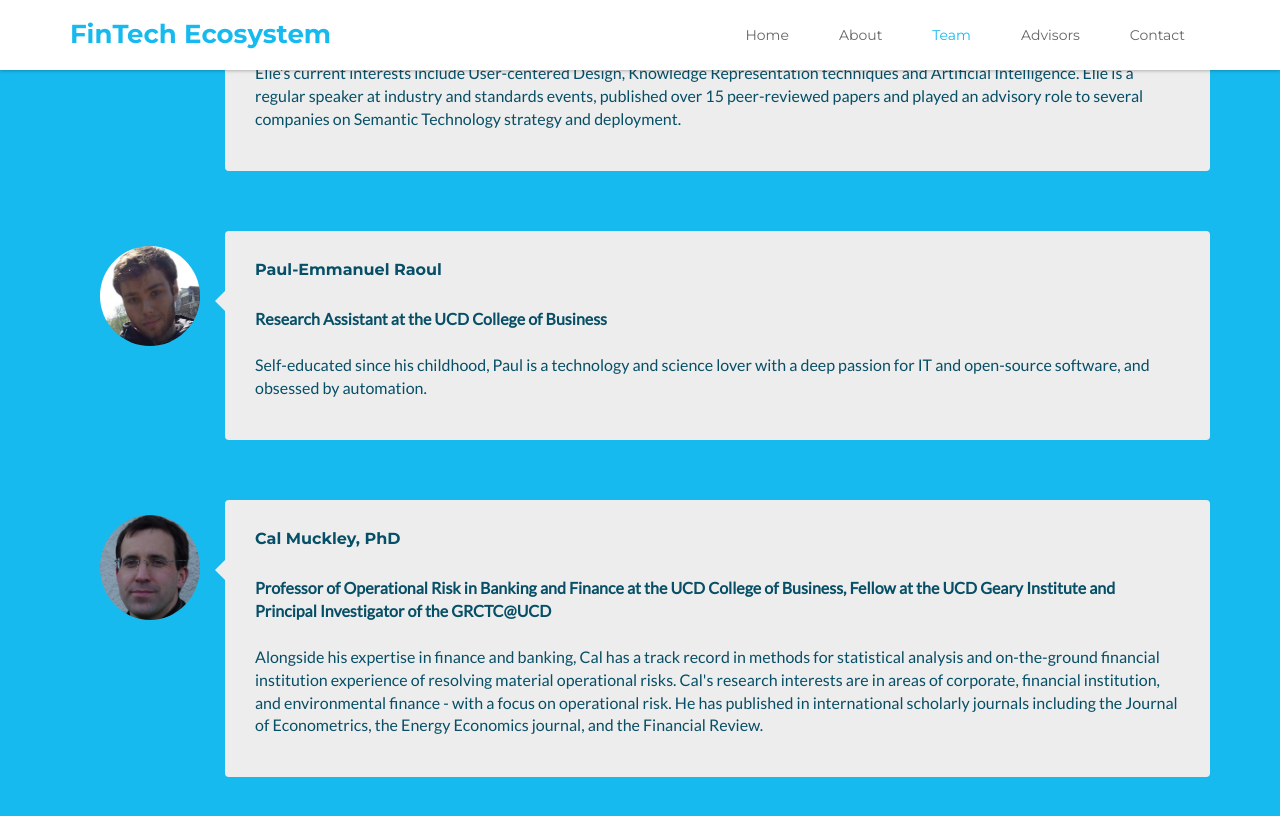
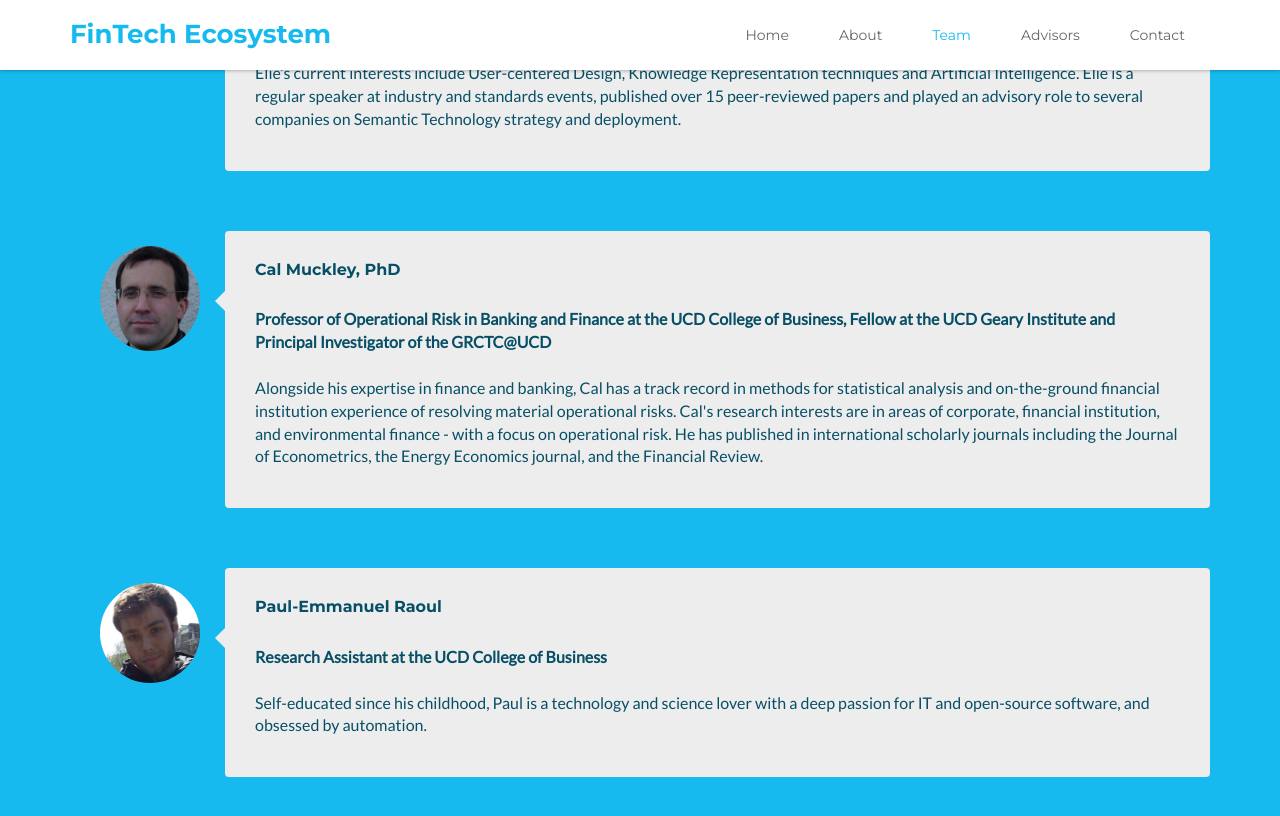
Before and after one commit to FinTechEcosystem/FinTechEcosystem, a Jekyll site: the page built from index.html, in a window 1280 px wide and 900 px high, scrolled down 1580 px. Shown: the top 816 px of the window. Built offline with Jekyll 4.4.1, drawn with Linux system fonts in a browser that asks for light colours; some of the changed lines change nothing that is shown.

Commit message:
Update team.yml

```diff
--- a/_data/team.yml
+++ b/_data/team.yml
@@ -2,10 +2,10 @@
   img: elie_abi-lahoud.png
   bio: <b>Senior Researcher at the UCD College of Business, Fellow of the GRCTC@UCD and Founder of PragmaK Ltd. </b> <br> <br> At the crossroads of Technology, Finance and Law, Elie is passionate about pragmatic innovation. With a combined academic, startup and standards background, Elie identifies opportunities to innovate and translates user needs into technology that generates value. Elie’s current interests include User-centered Design, Knowledge Representation techniques and Artificial Intelligence. Elie is a regular speaker at industry and standards events, published over 15 peer-reviewed papers and played an advisory role to several companies on Semantic Technology strategy and deployment.
 
+- name: Cal Muckley, PhD
+  img: CalM_profile.jpeg
+  bio: <b> Professor of Operational Risk in Banking and Finance at the UCD College of Business, Fellow at the UCD Geary Institute and Principal Investigator of the GRCTC@UCD </b> <br> <br> Alongside his expertise in finance and banking, Cal has a track record in methods for statistical analysis and on-the-ground financial institution experience of resolving material operational risks. Cal's research interests are in areas of corporate, financial institution, and environmental finance - with a focus on operational risk. He has published in international scholarly journals including the Journal of Econometrics, the Energy Economics journal, and the Financial Review.
+
 - name: Paul-Emmanuel Raoul
   img: per-profile.jpg
   bio: <b> Research Assistant at the UCD College of Business</b><br> <br>Self-educated since his childhood, Paul is a technology and science lover with a deep passion for IT and open-source software, and obsessed by automation.
-
-- name: Cal Muckley, PhD
-  img: CalM_profile.jpeg
-  bio: <b> Professor of Operational Risk in Banking and Finance at the UCD College of Business, Fellow at the UCD Geary Institute and Principal Investigator of the GRCTC@UCD </b> <br> <br> Alongside his expertise in finance and banking, Cal has a track record in methods for statistical analysis and on-the-ground financial institution experience of resolving material operational risks. Cal's research interests are in areas of corporate, financial institution, and environmental finance - with a focus on operational risk. He has published in international scholarly journals including the Journal of Econometrics, the Energy Economics journal, and the Financial Review.
```
